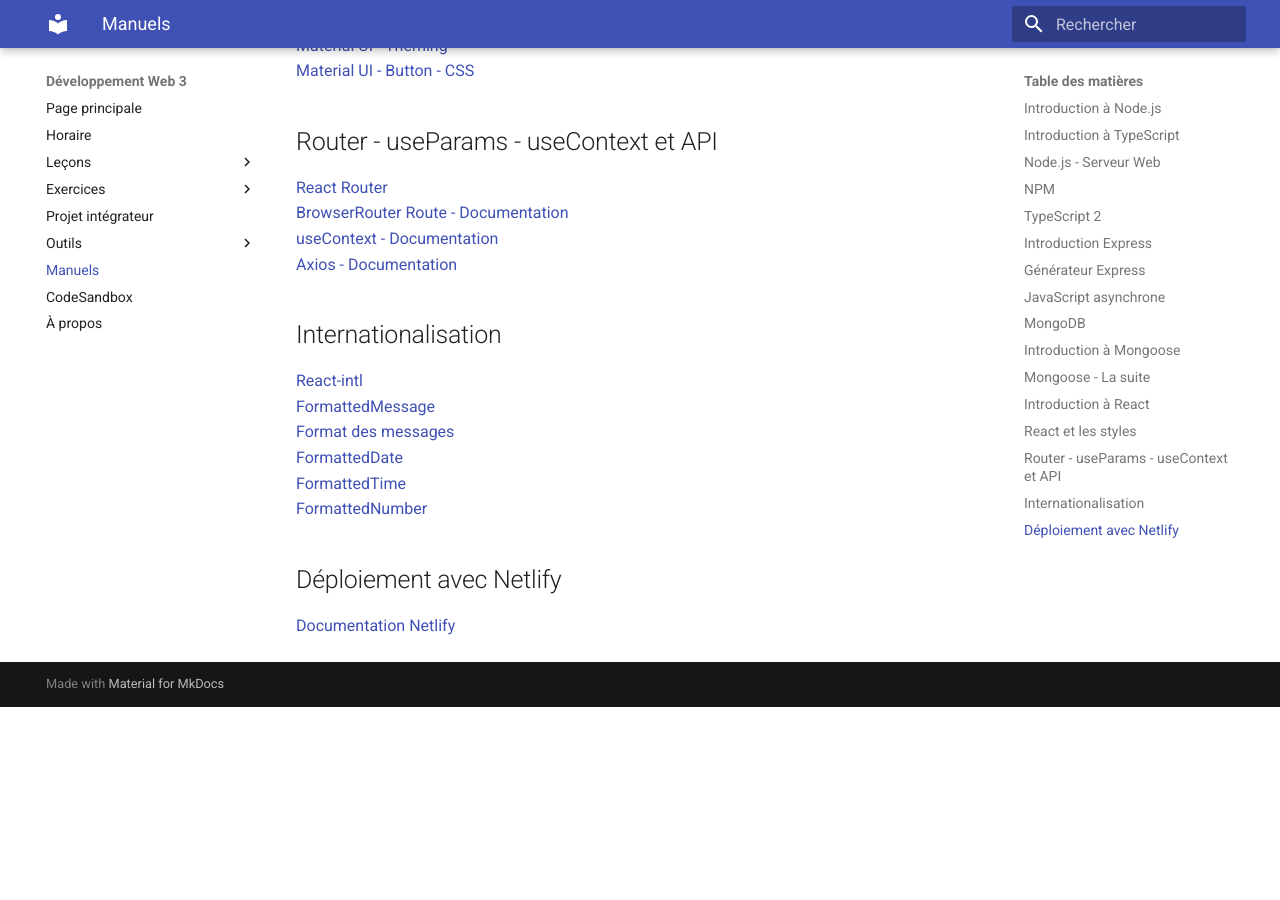
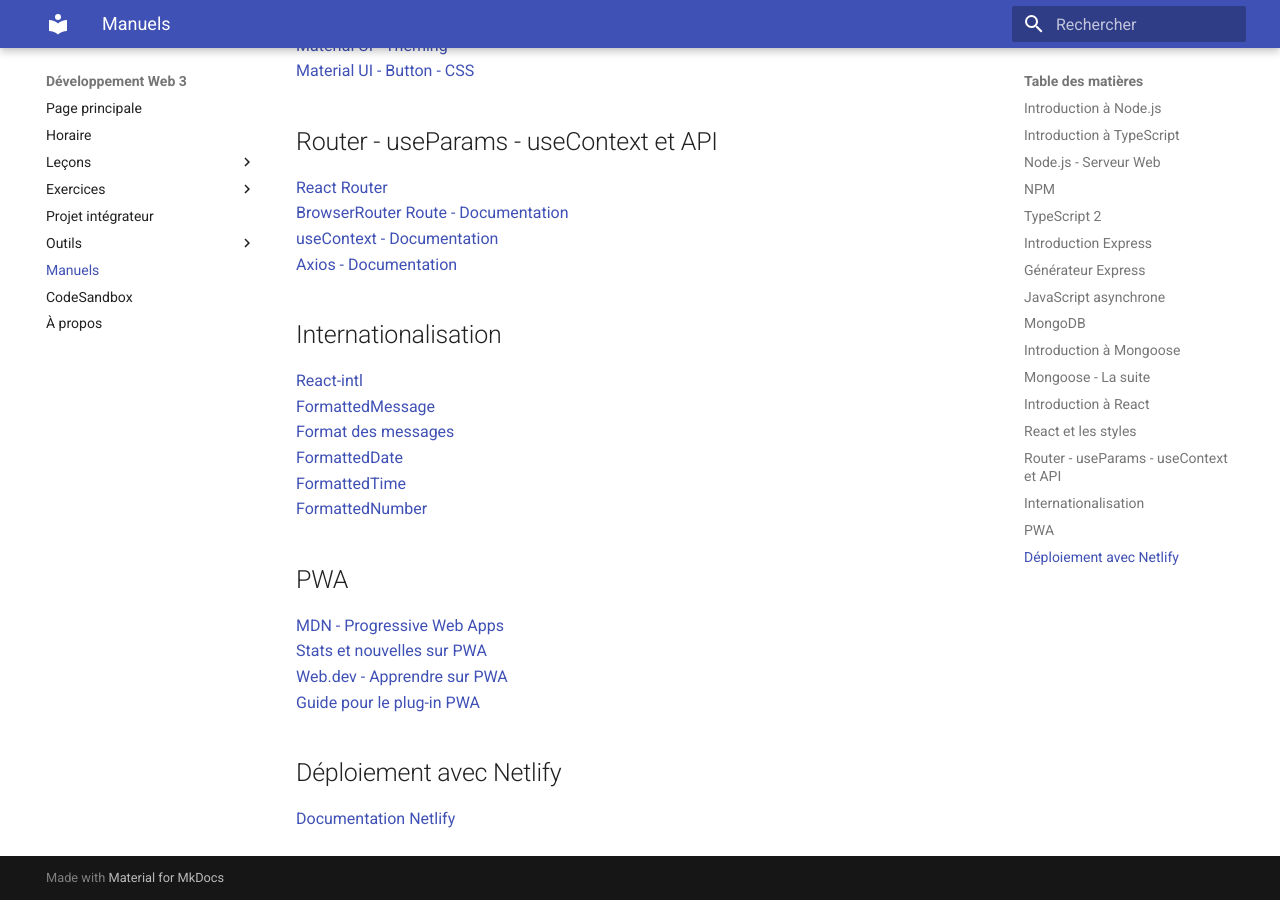
Before and after one commit to cegepvictoetienne/developpementweb3, an MkDocs documentation site: the page built from wiki/manuels.md, in a window 1280 px wide and 900 px high, scrolled down 2544 px. Built offline with MkDocs 1.6.1 and Material for MkDocs 9.7.7, drawn with Linux system fonts in a browser that asks for light colours; before the commit the page ends 3251 px from its top, so only the background shows below that.

Commit message:
leçon PWA

```diff
--- a/mkdocs.yml
+++ b/mkdocs.yml
@@ -52,6 +52,7 @@ nav:
           - 'React et les styles': 'react_styles.md'
           - 'Router - useParams - useContext et API': 'react3.md'
           - 'Internationalisation': 'internationalisation.md'
+          - 'PWA': 'pwa.md'
       - 'Déploiement':
           - 'Déploiement avec Netlify': 'netlify.md'
   - 'Exercices':
@@ -67,6 +68,7 @@ nav:
       - 'Exercice 10 - React et styles': 'exercice10_react_styles.md'
       - 'Exercice 11 - Contexte et API': 'exercice11_context.md'
       - 'Exercice 12 - Internationalisation': 'exercice12_internationalisation.md'
+      - 'Exercice 14 - PWA': 'exercice14_pwa.md'
       - 'Exercice 15 - Netlify': 'exercice15_netlify.md'
   - 'Projet intégrateur': 'projet_integrateur.md'
   - 'Outils':
--- a/wiki/manuels.md
+++ b/wiki/manuels.md
@@ -77,5 +77,10 @@
 [FormattedDate](https://formatjs.io/docs/react-intl/components#formatteddate)
 [FormattedTime](https://formatjs.io/docs/react-intl/components#formattedtime)
 [FormattedNumber](https://formatjs.io/docs/react-intl/components#formattednumber)
+## PWA
+[MDN - Progressive Web Apps](https://developer.mozilla.org/fr/docs/Web/Progressive_web_apps)
+[Stats et nouvelles sur PWA](https://www.pwastats.com/)
+[Web.dev - Apprendre sur PWA](https://web.dev/learn/pwa/)
+[Guide pour le plug-in PWA](https://vite-pwa-org.netlify.app/guide/)
 ## Déploiement avec Netlify
 [Documentation Netlify](https://docs.netlify.com)
```
Also changed, not shown: wiki/exercice14_pwa.md (added, +5 -0 lines), wiki/horaire.md (+1 -1 lines), wiki/pwa.md (added, +74 -0 lines), wiki/images/lighthouse-results.png (added), wiki/images/lighthouse-start.png (added), 1 other file.
